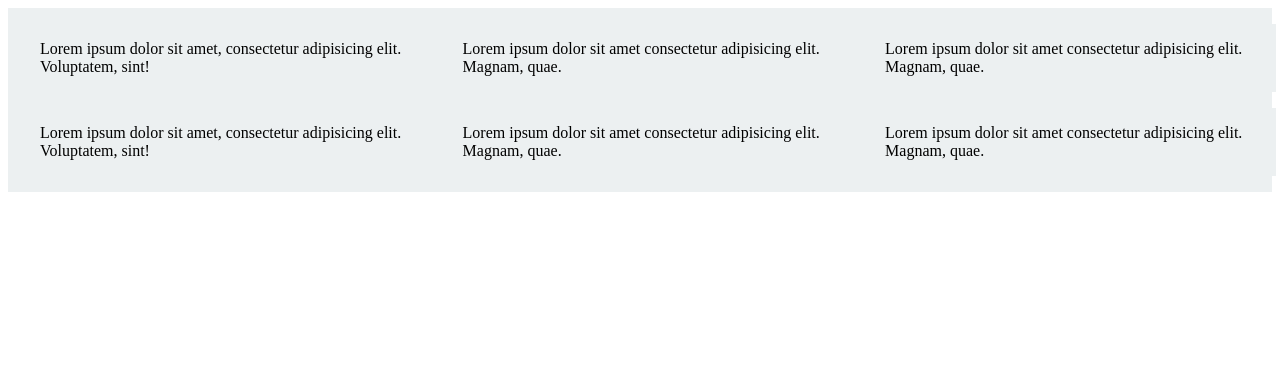
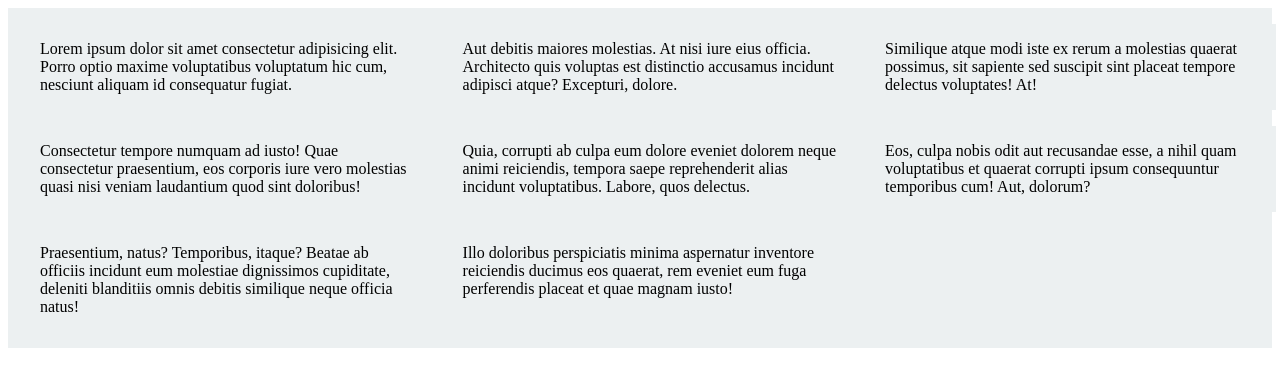
Before and after one commit to marvindejesusrosariodelgado/grid-garden, a plain HTML site: page index.html in a window 1280 px wide. Drawn offline with Linux system fonts and the light colour scheme.

Commit message:
preparacion de entorno

```diff
--- a/index.html
+++ b/index.html
@@ -11,25 +11,15 @@
 </head|>
 <body>
 <div class="grid">
-    <div>
-        Lorem ipsum dolor sit amet, consectetur adipisicing elit. Voluptatem, sint!
-            </div>
-            <div>
-                Lorem ipsum dolor sit amet consectetur adipisicing elit. Magnam, quae.
-            </div>
-            <div>
-                Lorem ipsum dolor sit amet consectetur adipisicing elit. Magnam, quae.
-            </div>
-            <div>
-                Lorem ipsum dolor sit amet, consectetur adipisicing elit. Voluptatem, sint!
-                    </div>
-                    <div>
-                        Lorem ipsum dolor sit amet consectetur adipisicing elit. Magnam, quae.
-                    </div>
-                    <div>
-                        Lorem ipsum dolor sit amet consectetur adipisicing elit. Magnam, quae.
-                    </div>
-</div>
+
+    <div>Lorem ipsum dolor sit amet consectetur adipisicing elit. Porro optio maxime voluptatibus voluptatum hic cum, nesciunt aliquam id consequatur fugiat.</div>
+    <div>Aut debitis maiores molestias. At nisi iure eius officia. Architecto quis voluptas est distinctio accusamus incidunt adipisci atque? Excepturi, dolore.</div>
+    <div>Similique atque modi iste ex rerum a molestias quaerat possimus, sit sapiente sed suscipit sint placeat tempore delectus voluptates! At!</div>
+    <div>Consectetur tempore numquam ad iusto! Quae consectetur praesentium, eos corporis iure vero molestias quasi nisi veniam laudantium quod sint doloribus!</div>
+    <div>Quia, corrupti ab culpa eum dolore eveniet dolorem neque animi reiciendis, tempora saepe reprehenderit alias incidunt voluptatibus. Labore, quos delectus.</div>
+    <div>Eos, culpa nobis odit aut recusandae esse, a nihil quam voluptatibus et quaerat corrupti ipsum consequuntur temporibus cum! Aut, dolorum?</div>
+    <div>Praesentium, natus? Temporibus, itaque? Beatae ab officiis incidunt eum molestiae dignissimos cupiditate, deleniti blanditiis omnis debitis similique neque officia natus!</div>
+    <div>Illo doloribus perspiciatis minima aspernatur inventore reiciendis ducimus eos quaerat, rem eveniet eum fuga perferendis placeat et quae magnam iusto!</div>
 </div>
 </body>
 </html>
```
